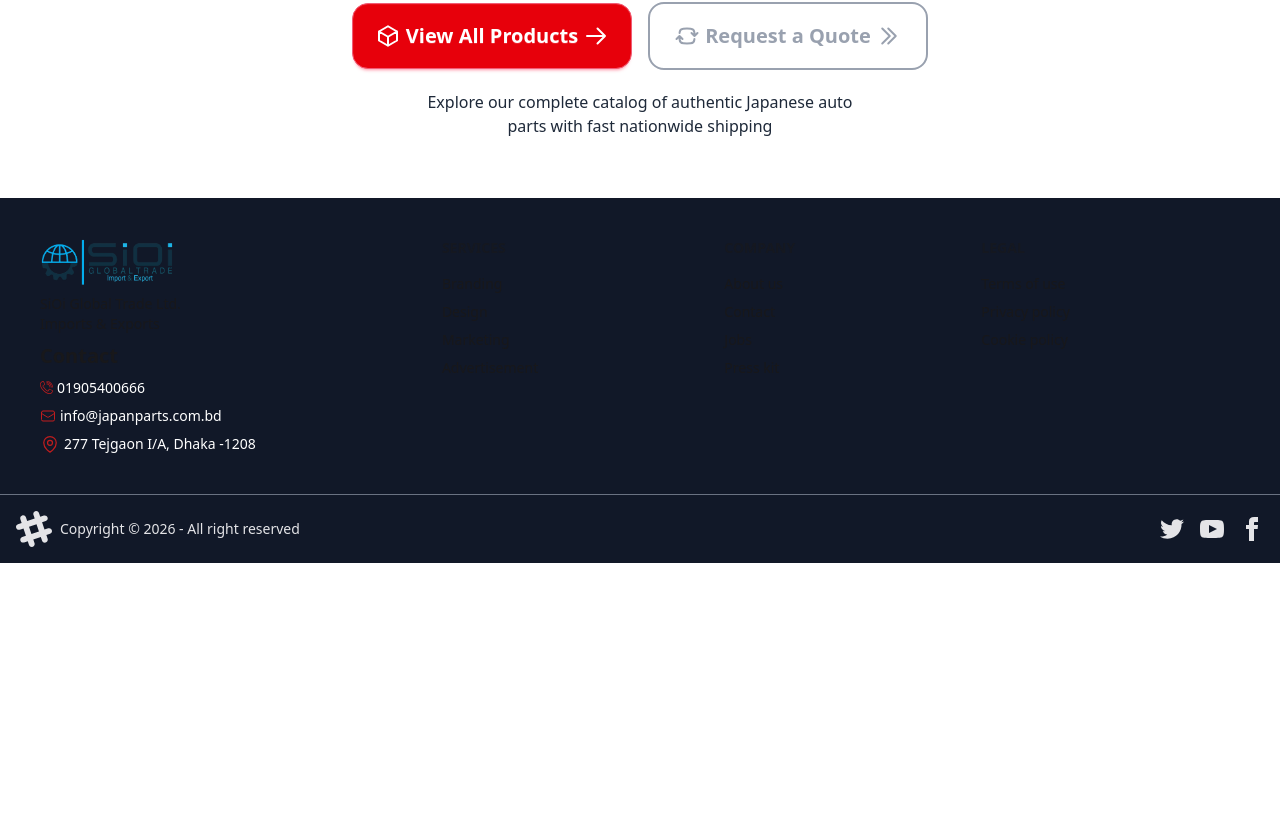
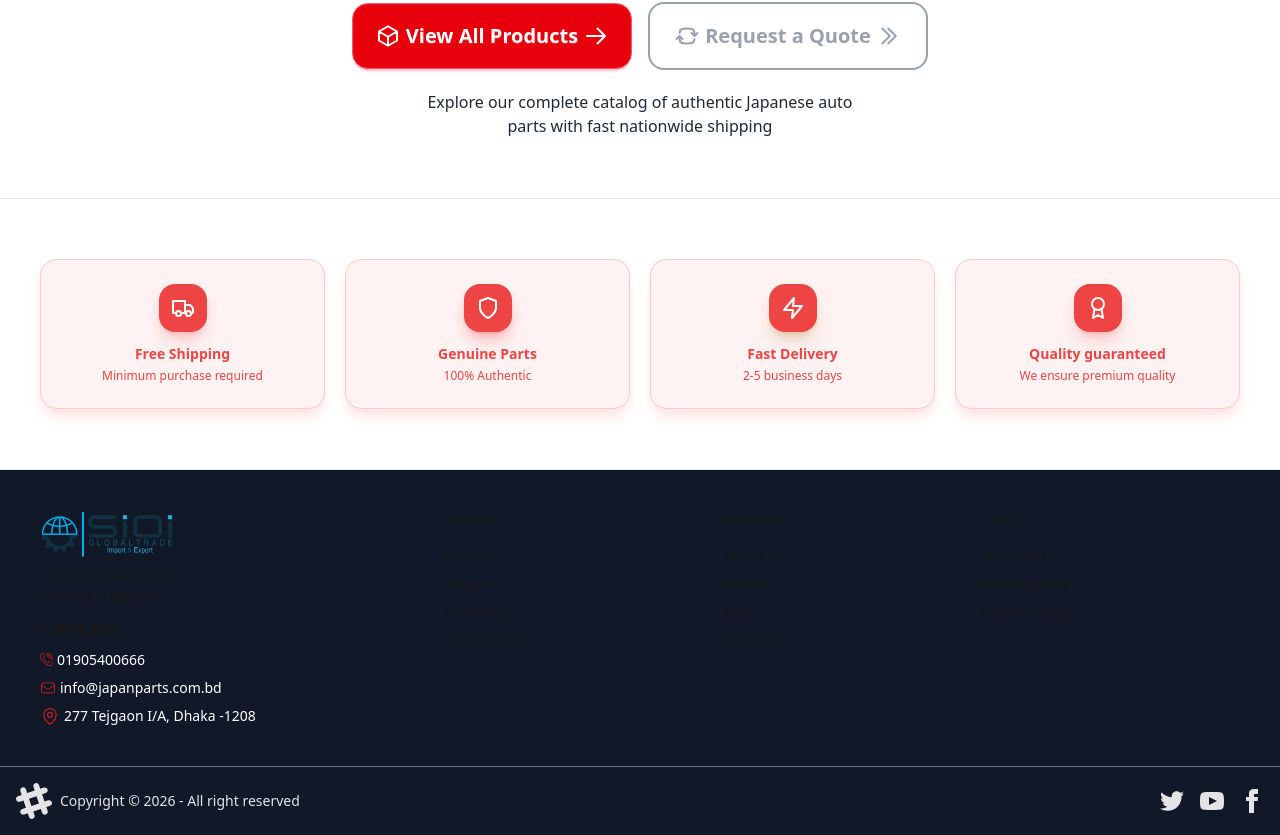
Before and after one commit to MohammadFahad1/SiOi-Global-Trade-Frontend-Using-ReactJs, a React (Vite) app: page / in a window 1280 px wide. Shown: the part 3016-3851 px from the top of the page. Before the commit the page ends 3579 px from the top, so only its background shows below. Built offline with nearby package versions, Linux system fonts and the light colour scheme.

Commit message:
Featured Products Bottom section done

```diff
--- a/src/pages/Home/FeaturedProduct.jsx
+++ b/src/pages/Home/FeaturedProduct.jsx
@@ -152,7 +152,7 @@
         className="flex flex-wrap md:flex-nowrap gap-4 items-center justify-center my-5"
         data-aos="fade-up"
         data-aos-duration="800"
-        data-aos-delay="100"
+        data-aos-delay="50"
       >
         <NavLink
           to="/"
@@ -228,7 +228,7 @@
         className="text-gray-800 max-w-110 text-center text-md mb-5"
         data-aos="fade-down"
         data-aos-duration="800"
-        data-aos-delay="100"
+        data-aos-delay="50"
       >
         Explore our complete catalog of authentic Japanese auto parts with fast
         nationwide shipping
--- /dev/null
+++ b/src/pages/Home/FeaturedProductBottom.jsx
@@ -0,0 +1,123 @@
+import React from "react";
+
+const FeaturedProductBottom = () => {
+  return (
+    <section
+      className="py-15 px-10 border-y border-gray-200 grid grid-cols-1 md:grid-cols-2 lg:grid-cols-4 gap-5"
+      data-aos="fade-up"
+      data-aos-duration="800"
+      data-aos-delay="50"
+    >
+      <div className="text-center group" style={{ transform: "none" }}>
+        <div className="bg-[#fef2f2] hover:bg-[#f8d2d2] text-[#ee4444] px-4 py-6 rounded-2xl border border-red-200 transition-all duration-500 shadow-lg shadow-red-100 hover:shadow-[#ee4444]/15 relative overflow-hidden">
+          <div className="absolute inset-0 bg-gradient-to-r from-[#ee4444]/5 to-red-600/5 opacity-0 group-hover:opacity-100 transition-opacity duration-700 pointer-events-none" />
+          <div className="relative">
+            <div className="w-12 h-12 bg-[#ee4444] rounded-2xl flex items-center justify-center mx-auto mb-3 shadow-lg shadow-[#ee4444]/25">
+              <svg
+                xmlns="http://www.w3.org/2000/svg"
+                width={24}
+                height={24}
+                viewBox="0 0 24 24"
+                fill="none"
+                stroke="currentColor"
+                strokeWidth={2}
+                strokeLinecap="round"
+                strokeLinejoin="round"
+                className="h-6 w-6 text-white"
+              >
+                <path d="M10 17h4V5H2v12h3" />
+                <path d="M20 17h2v-3.34a4 4 0 0 0-1.17-2.83L19 9h-5" />
+                <path d="M14 17h1" />
+                <circle cx="7.5" cy="17.5" r="2.5" />
+                <circle cx="17.5" cy="17.5" r="2.5" />
+              </svg>
+            </div>
+            <div className="font-bold text-sm mb-1">Free Shipping</div>
+            <div className="text-xs">Minimum purchase required</div>
+          </div>
+        </div>
+      </div>
+
+      <div className="text-center group" style={{ transform: "none" }}>
+        <div className="bg-[#fef2f2] hover:bg-[#f8d2d2] text-[#ee4444] px-4 py-6 rounded-2xl border border-red-200 transition-all duration-500 shadow-lg shadow-red-100 hover:shadow-[#ee4444]/15 relative overflow-hidden">
+          <div className="absolute inset-0 bg-gradient-to-r from-[#ee4444]/5 to-red-600/5 opacity-0 group-hover:opacity-100 transition-opacity duration-700 pointer-events-none" />
+          <div className="relative">
+            <div className="w-12 h-12 bg-[#ee4444] rounded-2xl flex items-center justify-center mx-auto mb-3 shadow-lg shadow-red-600/25">
+              <svg
+                xmlns="http://www.w3.org/2000/svg"
+                width={24}
+                height={24}
+                viewBox="0 0 24 24"
+                fill="none"
+                stroke="currentColor"
+                strokeWidth={2}
+                strokeLinecap="round"
+                strokeLinejoin="round"
+                className="h-6 w-6 text-white"
+              >
+                <path d="M12 22s8-4 8-10V5l-8-3-8 3v7c0 6 8 10 8 10z" />
+              </svg>
+            </div>
+            <div className="font-bold text-sm mb-1">Genuine Parts</div>
+            <div className="text-xs">100% Authentic</div>
+          </div>
+        </div>
+      </div>
+
+      <div className="text-center group" style={{ transform: "none" }}>
+        <div className="bg-[#fef2f2] hover:bg-[#f8d2d2] text-[#ee4444] px-4 py-6 rounded-2xl border border-red-200 transition-all duration-500 shadow-lg shadow-red-100 hover:shadow-[#ee4444]/15 relative overflow-hidden">
+          <div className="absolute inset-0 bg-gradient-to-r from-[#ee4444]/5 to-red-600/5 opacity-0 group-hover:opacity-100 transition-opacity duration-700 pointer-events-none" />
+          <div className="relative">
+            <div className="w-12 h-12 bg-[#ee4444] rounded-2xl flex items-center justify-center mx-auto mb-3 shadow-lg shadow-yellow-700/25">
+              <svg
+                xmlns="http://www.w3.org/2000/svg"
+                width={24}
+                height={24}
+                viewBox="0 0 24 24"
+                fill="none"
+                stroke="currentColor"
+                strokeWidth={2}
+                strokeLinecap="round"
+                strokeLinejoin="round"
+                className="h-6 w-6 text-white"
+              >
+                <polygon points="13 2 3 14 12 14 11 22 21 10 12 10 13 2" />
+              </svg>
+            </div>
+            <div className="font-bold text-sm mb-1">Fast Delivery</div>
+            <div className="text-xs">2-5 business days</div>
+          </div>
+        </div>
+      </div>
+
+      <div className="text-center group" style={{ transform: "none" }}>
+        <div className="bg-[#fef2f2] hover:bg-[#f8d2d2] text-[#ee4444] px-4 py-6 rounded-2xl border border-red-200 transition-all duration-500 shadow-lg shadow-red-100 hover:shadow-[#ee4444]/15 relative overflow-hidden">
+          <div className="absolute inset-0 bg-gradient-to-r from-[#ee4444]/5 to-red-600/5 opacity-0 group-hover:opacity-100 transition-opacity duration-700 pointer-events-none" />
+          <div className="relative">
+            <div className="w-12 h-12 bg-[#ee4444] rounded-2xl flex items-center justify-center mx-auto mb-3 shadow-lg shadow-[#ee4444]/25">
+              <svg
+                xmlns="http://www.w3.org/2000/svg"
+                width={24}
+                height={24}
+                viewBox="0 0 24 24"
+                fill="none"
+                stroke="currentColor"
+                strokeWidth={2}
+                strokeLinecap="round"
+                strokeLinejoin="round"
+                className="h-6 w-6 text-white"
+              >
+                <circle cx={12} cy={8} r={6} />
+                <path d="M15.477 12.89 17 22l-5-3-5 3 1.523-9.11" />
+              </svg>
+            </div>
+            <div className="font-bold text-sm mb-1">Quality guaranteed</div>
+            <div className="text-xs">We ensure premium quality</div>
+          </div>
+        </div>
+      </div>
+    </section>
+  );
+};
+
+export default FeaturedProductBottom;
--- a/src/pages/Home/Home.jsx
+++ b/src/pages/Home/Home.jsx
@@ -3,6 +3,7 @@
 import HeroBottom from "./HeroBottom";
 import FilterParts from "./FilterParts";
 import FeaturedProduct from "./FeaturedProduct";
+import FeaturedProductBottom from "./FeaturedProductBottom";
 
 const Home = () => {
   return (
@@ -11,6 +12,7 @@
       <HeroBottom />
       <FilterParts />
       <FeaturedProduct />
+      <FeaturedProductBottom />
     </div>
   );
 };
```
